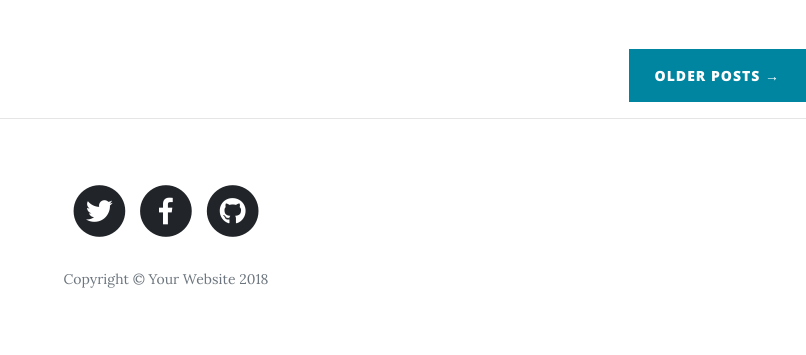
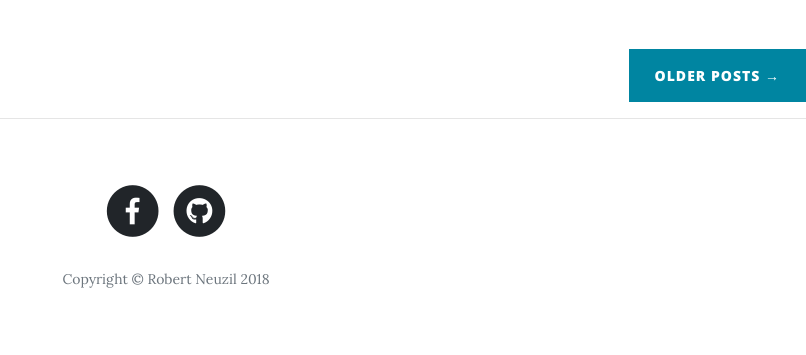
Before and after one commit to RobertNeuzil/Django-For-Production, a Django app: template djangoprod/home/templates/home/index.html in a window 1280 px wide. Shown: the part 533-888 px from the top of the page, without its empty margins (474-1280 px from the left). Run offline with Django 3.2, Linux system fonts and the light colour scheme; the template is opened without the code that fills it, so the values that code supplies are empty; some libraries are stand-ins or nearby versions.

Commit message:
updated html templated

```diff
--- a/djangoprod/home/templates/home/index.html
+++ b/djangoprod/home/templates/home/index.html
@@ -101,16 +101,9 @@
         <div class="row">
           <div class="col-lg-8 col-md-10 mx-auto">
             <ul class="list-inline text-center">
+
               <li class="list-inline-item">
-                <a href="#">
-                  <span class="fa-stack fa-lg">
-                    <i class="fas fa-circle fa-stack-2x"></i>
-                    <i class="fab fa-twitter fa-stack-1x fa-inverse"></i>
-                  </span>
-                </a>
-              </li>
-              <li class="list-inline-item">
-                <a href="#">
+                <a href="https://www.facebook.com/Robertneuzil">
                   <span class="fa-stack fa-lg">
                     <i class="fas fa-circle fa-stack-2x"></i>
                     <i class="fab fa-facebook-f fa-stack-1x fa-inverse"></i>
@@ -118,7 +111,7 @@
                 </a>
               </li>
               <li class="list-inline-item">
-                <a href="#">
+                <a href="https://github.com/RobertNeuzil">
                   <span class="fa-stack fa-lg">
                     <i class="fas fa-circle fa-stack-2x"></i>
                     <i class="fab fa-github fa-stack-1x fa-inverse"></i>
@@ -126,7 +119,7 @@
                 </a>
               </li>
             </ul>
-            <p class="copyright text-muted">Copyright &copy; Your Website 2018</p>
+            <p class="copyright text-muted">Copyright &copy; Robert Neuzil 2018</p>
           </div>
         </div>
       </div>
```
Also changed, not shown: djangoprod/db.sqlite3.
